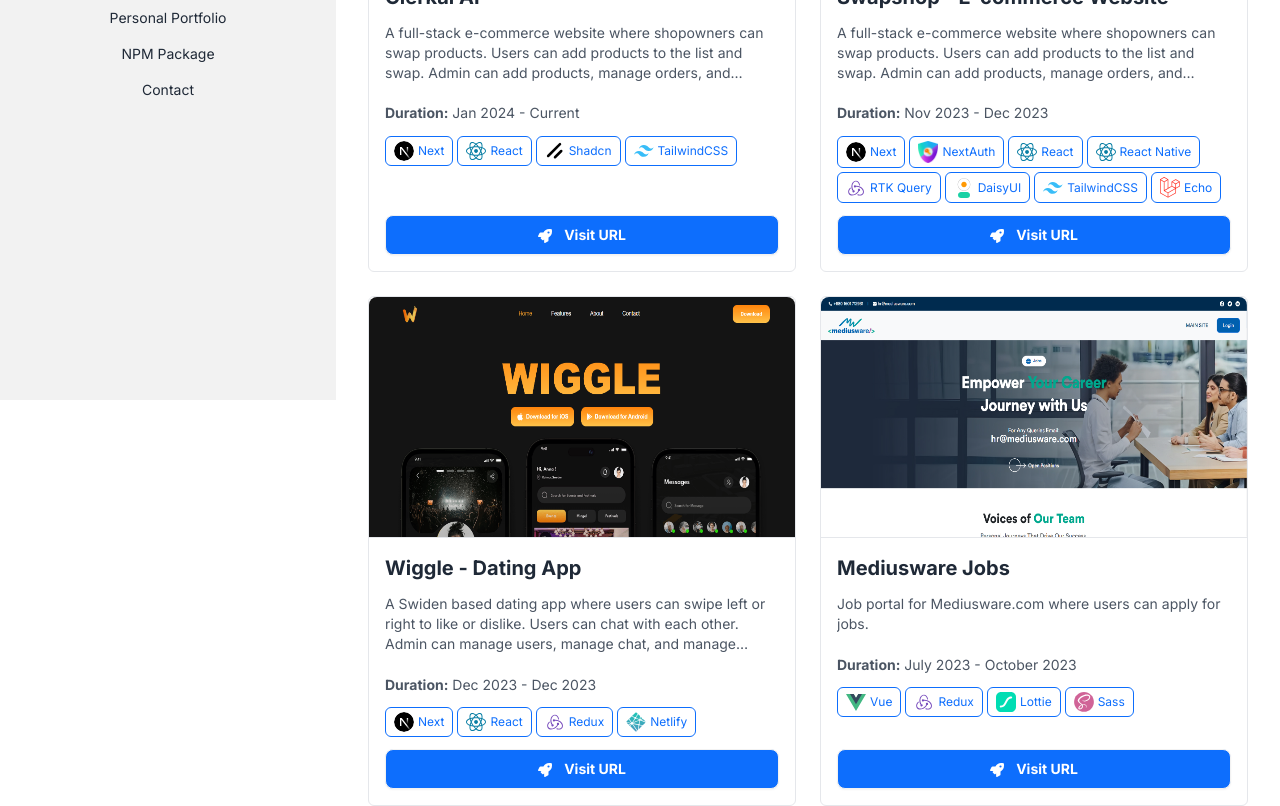
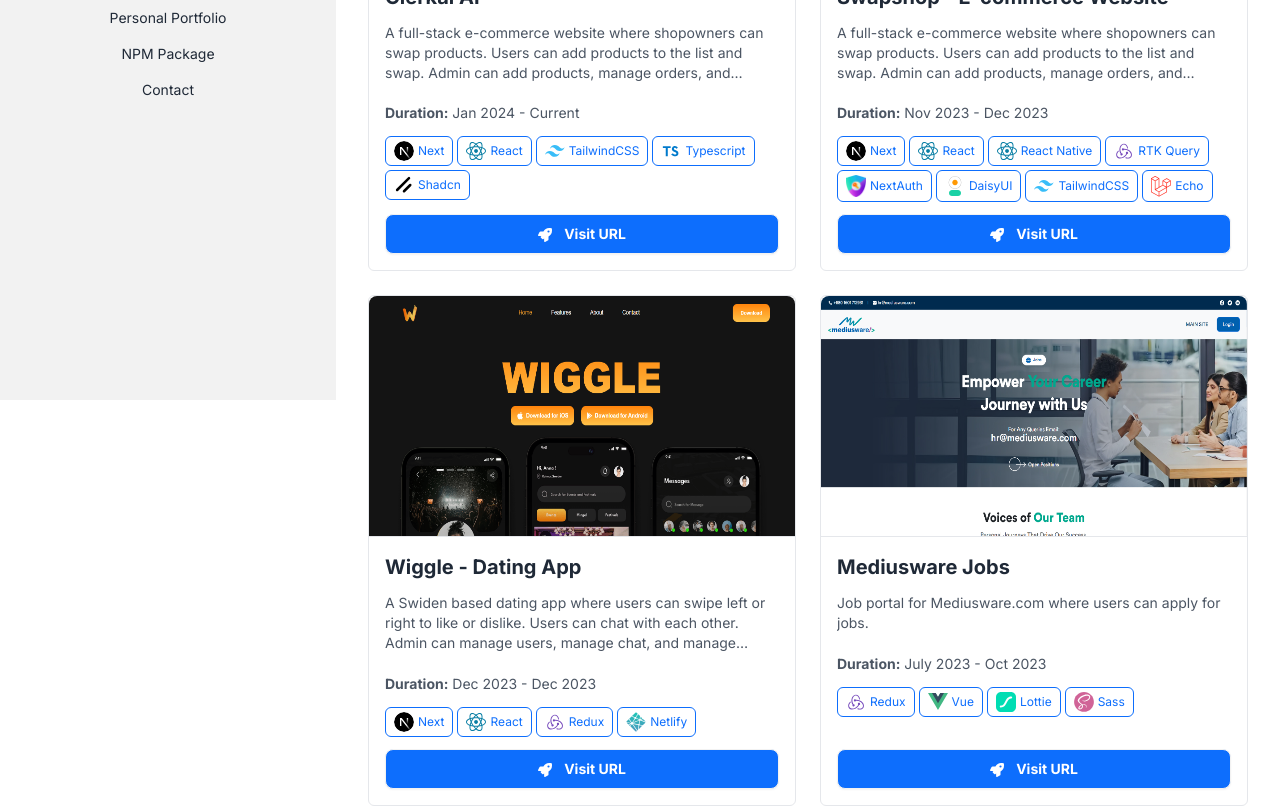
Before and after one commit to ssakib4040/nextjs-portfolio, a Next.js app: page /professional-portfolio in a window 1280 px wide. Shown: the part 400-1206 px from the top of the page. Built offline with nearby package versions, Linux system fonts and the light colour scheme.

Commit message:
redundent skills issue fixed

```diff
--- a/app/professional-portfolio/page.tsx
+++ b/app/professional-portfolio/page.tsx
@@ -4,116 +4,7 @@
 import Image from "next/image";
 
 import { shimmer, toBase64 } from "@/utils/utils";
-
-interface PortfolioTags {
-  name: string;
-  image?: string;
-}
-
-interface Portfolio {
-  title: string;
-  description?: string;
-  image: string;
-  source: string;
-  tags?: PortfolioTags[];
-  duration?: string;
-}
-
-const portfolioList: Portfolio[] = [
-  {
-    title: "Clerkal AI",
-    description:
-      "A full-stack e-commerce website where shopowners can swap products. Users can add products to the list and swap. Admin can add products, manage orders, and manage users.",
-    tags: [
-      { name: "Next", image: "/projects/skills/next.svg" },
-      { name: "React", image: "/projects/skills/react.svg" },
-      { name: "Shadcn", image: "/projects/skills/shadcn.svg" },
-      { name: "TailwindCSS", image: "/projects/skills/tailwindcss.svg" },
-    ],
-    image: "/projects/professional/clerkal.png",
-    source: "",
-    duration: "Jan 2024 - Current",
-  },
-
-  {
-    title: "Swapshop - E-commerce Website",
-    description:
-      "A full-stack e-commerce website where shopowners can swap products. Users can add products to the list and swap. Admin can add products, manage orders, and manage users.",
-    tags: [
-      { name: "Next", image: "/projects/skills/next.svg" },
-      { name: "NextAuth", image: "/projects/skills/next-auth.png" },
-      { name: "React", image: "/projects/skills/react.svg" },
-      { name: "React Native", image: "/projects/skills/react.svg" },
-      { name: "RTK Query", image: "/projects/skills/redux.svg" },
-      { name: "DaisyUI", image: "/projects/skills/daisyui.svg" },
-      { name: "TailwindCSS", image: "/projects/skills/tailwindcss.svg" },
-
-      { name: "Echo", image: "/projects/skills/laravel.svg" },
-    ],
-    image: "/projects/professional/swapshop.png",
-    source: "https://swapshopnow.com/",
-    duration: "Nov 2023 - Dec 2023",
-  },
-
-  {
-    title: "Wiggle - Dating App",
-    description:
-      "A Swiden based dating app where users can swipe left or right to like or dislike. Users can chat with each other. Admin can manage users, manage chat, and manage users.",
-    tags: [
-      { name: "Next", image: "/projects/skills/next.svg" },
-      { name: "React", image: "/projects/skills/react.svg" },
-      { name: "Redux", image: "/projects/skills/redux.svg" },
-      { name: "Netlify", image: "/projects/skills/netlify.svg" },
-    ],
-    image: "/projects/professional/wiggle.png",
-    source: "https://thewiggleapp.com/",
-    duration: "Dec 2023 - Dec 2023",
-  },
-
-  {
-    title: "Mediusware Jobs",
-    description:
-      "Job portal for Mediusware.com where users can apply for jobs.",
-    tags: [
-      { name: "Vue", image: "/projects/skills/vue.svg" },
-      { name: "Redux", image: "/projects/skills/redux.svg" },
-      { name: "Lottie", image: "/projects/skills/lottie.svg" },
-      { name: "Sass", image: "/projects/skills/sass.svg" },
-    ],
-    image: "/projects/professional/mw-jobs.png",
-    source: "https://job.mediusware.com",
-    duration: "July 2023 - October 2023",
-  },
-
-  {
-    title: "Mediusware.com",
-    description: "A Custom Software and Web Development Company in Bangladesh.",
-    tags: [
-      { name: "Next", image: "/projects/skills/next.svg" },
-      { name: "React", image: "/projects/skills/react.svg" },
-      { name: "Sass", image: "/projects/skills/sass.svg" },
-      { name: "DaisyUI", image: "/projects/skills/daisyui.svg" },
-      { name: "Typescript", image: "/projects/skills/ts.svg" },
-    ],
-    image: "/projects/professional/mediusware.png",
-    source: "https://mediusware.com/",
-    duration: "July 2023 - October 2023",
-  },
-
-  {
-    title: "Growtoro - Email Marketing Platform",
-    description:
-      "A full-stack email marketing platform where users can create email campaigns, manage subscribers, and track email campaigns. Admin can manage users, manage email templates, and manage email campaigns.",
-    tags: [
-      { name: "React", image: "/projects/skills/react.svg" },
-      { name: "Vite", image: "/projects/skills/vite.svg" },
-      { name: "MUI", image: "/projects/skills/mui.svg" },
-    ],
-    image: "/projects/professional/growtoro.png",
-    source: "https://growtoro.com/",
-    duration: "July 2023 - October 2023",
-  },
-];
+import { portfolios, skills } from "../static/professional";
 
 export const metadata: Metadata = {
   title: "Professional Portfolio",
@@ -129,7 +20,12 @@
 
       {/* grid with 4 card */}
       <div className="grid 2xl:grid-cols-4 lg:grid-cols-2 grid-cols-1 gap-6 my-6">
-        {portfolioList.map((portfolio, i) => (
+        {portfolios.map((portfolio, i) => {
+          const tags = skills.filter((skill) =>
+            portfolio.tags?.includes(skill.name)
+          );
+
+          return (
             <div className="bg-white border rounded-md flex flex-col" key={i}>
               <Image
                 src={portfolio.image}
@@ -170,7 +66,8 @@
 
                 {/* tags */}
                 <div className="flex flex-wrap gap-1 mb-3">
-                {portfolio?.tags?.map((tag, i) => (
+                  {tags?.map((tag, i) => {
+                    return (
                       <span
                         key={i}
                         className="bg-white text-[#0D6EFD] border-[1px] border-[#0D6EFD] text-xs px-2 py-1 rounded-md flex gap-1 justify-center items-center"
@@ -186,7 +83,8 @@
                         )}
                         {tag?.name}
                       </span>
-                ))}
+                    );
+                  })}
                 </div>
 
                 {/* links  */}
@@ -213,7 +111,8 @@
                 </div>
               </div>
             </div>
-        ))}
+          );
+        })}
       </div>
     </div>
   );
--- /dev/null
+++ b/app/static/professional.tsx
@@ -0,0 +1,98 @@
+interface Portfolio {
+  title: string;
+  description?: string;
+  image: string;
+  source: string;
+  tags?: string[];
+  duration?: string;
+}
+
+export const portfolios: Portfolio[] = [
+  {
+    title: "Clerkal AI",
+    description:
+      "A full-stack e-commerce website where shopowners can swap products. Users can add products to the list and swap. Admin can add products, manage orders, and manage users.",
+    tags: ["Next", "React", "Shadcn", "TailwindCSS", "Typescript"],
+    image: "/projects/professional/clerkal.png",
+    source: "",
+    duration: "Jan 2024 - Current",
+  },
+
+  {
+    title: "Swapshop - E-commerce Website",
+    description:
+      "A full-stack e-commerce website where shopowners can swap products. Users can add products to the list and swap. Admin can add products, manage orders, and manage users.",
+    tags: [
+      "Next",
+      "NextAuth",
+      "React",
+      "React Native",
+      "RTK Query",
+      "DaisyUI",
+      "TailwindCSS",
+      "Echo",
+    ],
+    image: "/projects/professional/swapshop.png",
+    source: "https://swapshopnow.com/",
+    duration: "Nov 2023 - Dec 2023",
+  },
+
+  {
+    title: "Wiggle - Dating App",
+    description:
+      "A Swiden based dating app where users can swipe left or right to like or dislike. Users can chat with each other. Admin can manage users, manage chat, and manage users.",
+    tags: ["Next", "React", "Redux", "Netlify"],
+    image: "/projects/professional/wiggle.png",
+    source: "https://thewiggleapp.com/",
+    duration: "Dec 2023 - Dec 2023",
+  },
+
+  {
+    title: "Mediusware Jobs",
+    description:
+      "Job portal for Mediusware.com where users can apply for jobs.",
+    tags: ["Vue", "Redux", "Lottie", "Sass"],
+    image: "/projects/professional/mw-jobs.png",
+    source: "https://job.mediusware.com",
+    duration: "July 2023 - Oct 2023",
+  },
+
+  {
+    title: "Mediusware.com",
+    description: "A Custom Software and Web Development Company in Bangladesh.",
+    tags: ["Next", "React", "Sass", "DaisyUI", "Typescript"],
+    image: "/projects/professional/mediusware.png",
+    source: "https://mediusware.com/",
+    duration: "July 2023 - Oct 2023",
+  },
+
+  {
+    title: "Growtoro - Email Marketing Platform",
+    description:
+      "A full-stack email marketing platform where users can create email campaigns, manage subscribers, and track email campaigns. Admin can manage users, manage email templates, and manage email campaigns.",
+    tags: ["React", "Redux", "Vite", "MUI"],
+    image: "/projects/professional/growtoro.png",
+    source: "https://growtoro.com/",
+    duration: "July 2023 - Oct 2023",
+  },
+];
+
+export const skills = [
+  { name: "Next", image: "/projects/skills/next.svg" },
+  { name: "React", image: "/projects/skills/react.svg" },
+  { name: "React Native", image: "/projects/skills/react.svg" },
+  { name: "Redux", image: "/projects/skills/redux.svg" },
+  { name: "RTK Query", image: "/projects/skills/redux.svg" },
+  { name: "Netlify", image: "/projects/skills/netlify.svg" },
+  { name: "NextAuth", image: "/projects/skills/next-auth.png" },
+  { name: "Vite", image: "/projects/skills/vite.svg" },
+  { name: "MUI", image: "/projects/skills/mui.svg" },
+  { name: "DaisyUI", image: "/projects/skills/daisyui.svg" },
+  { name: "TailwindCSS", image: "/projects/skills/tailwindcss.svg" },
+  { name: "Typescript", image: "/projects/skills/ts.svg" },
+  { name: "Vue", image: "/projects/skills/vue.svg" },
+  { name: "Lottie", image: "/projects/skills/lottie.svg" },
+  { name: "Sass", image: "/projects/skills/sass.svg" },
+  { name: "Echo", image: "/projects/skills/laravel.svg" },
+  { name: "Shadcn", image: "/projects/skills/shadcn.svg" },
+];
```
Lines whose indentation alone changed are shown as unchanged.
